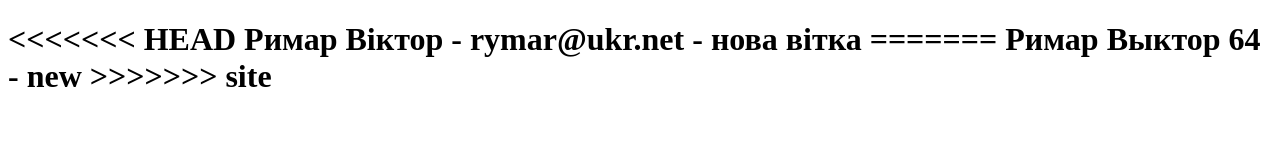
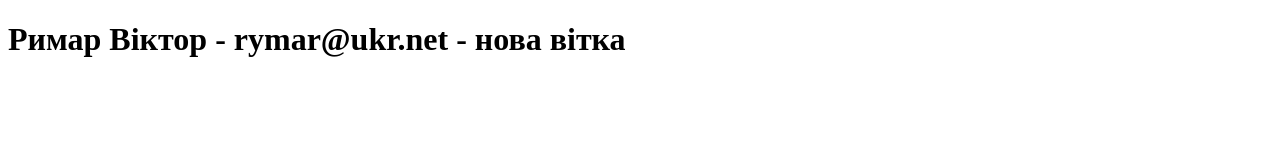
Before and after one commit to rymar30/rymar30.github.io, a plain HTML site: page index.html in a window 1280 px wide. Drawn offline with Linux system fonts and the light colour scheme.

Commit message:
Update index.html

```diff
--- a/index.html
+++ b/index.html
@@ -8,11 +8,7 @@
 </head>
 <body>
     <h1>
-<<<<<<< HEAD
         Римар Віктор  - rymar@ukr.net - нова вітка
-=======
-        Римар Выктор 64 - new
->>>>>>> site
     </h1>
 </body>
 </html>
```
